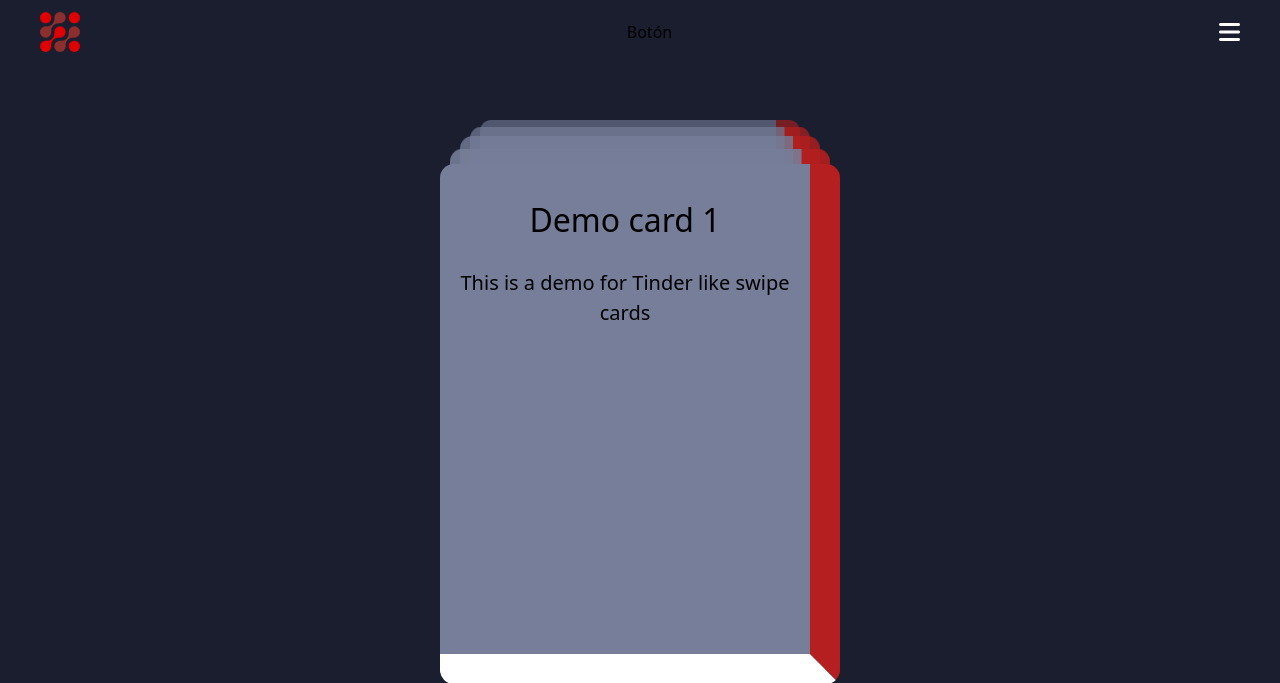
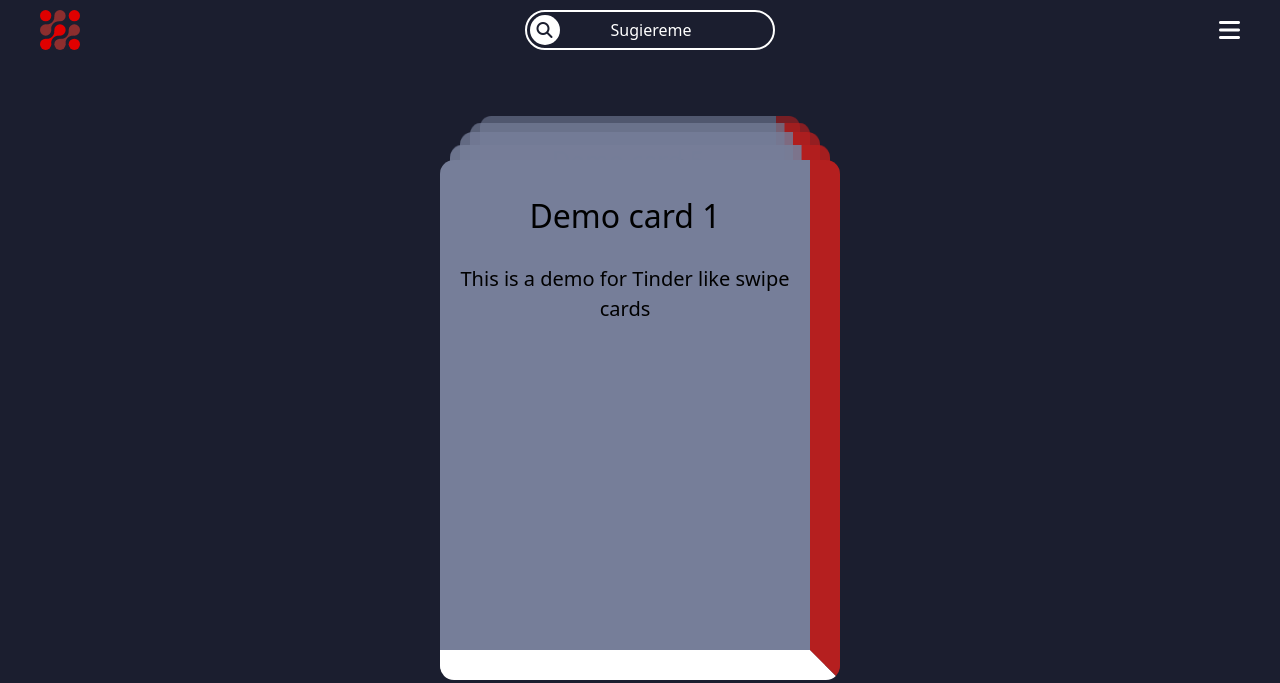
Before and after one commit to emmezita/RecomendIA, a Flask app: page /swipe in a window 1280 px wide. Shown: the top 683 px of the page. Run offline with Flask 3, Linux system fonts and the light colour scheme; some libraries are stand-ins or nearby versions.

Commit message:
Swipe terminado

```diff
--- a/app/static/css/swipe.css
+++ b/app/static/css/swipe.css
@@ -212,3 +212,29 @@
 .navbar__icon {
   color: #FFFFFF; /* Cambia este valor al color que desees */
 }
+
+.sugiereme-button {
+  background-color: transparent;
+  border-radius: 50px;
+  border: 2px solid #FFFFFF;
+  color: white;
+  width: 40vw;
+  height: 40px;
+  min-width: 160px;
+  max-width: 250px;
+  display: flex;
+  justify-content: space-between;
+  align-items: center;
+}
+
+.sugiereme-button .circular-icon {
+  margin-left: 3px;
+  background-color: #FFFFFF;
+  color: #1B1E2F;
+  border-radius: 50%;
+  width: 30px;
+  height: 30px;
+  display: flex;
+  justify-content: center;
+  align-items: center;
+}
--- a/app/static/src/main.css
+++ b/app/static/src/main.css
@@ -992,10 +992,6 @@ select {
   justify-content: center;
 }
 
-.justify-between {
-  justify-content: space-between;
-}
-
 .space-y-4 > :not([hidden]) ~ :not([hidden]) {
   --tw-space-y-reverse: 0;
   margin-top: calc(1rem * calc(1 - var(--tw-space-y-reverse)));
@@ -1010,10 +1006,6 @@ select {
 
 .rounded-3xl {
   border-radius: 1.5rem;
-}
-
-.rounded {
-  border-radius: 0.25rem;
 }
 
 .border {
@@ -1041,20 +1033,6 @@ select {
 .bg-white {
   --tw-bg-opacity: 1;
   background-color: rgb(255 255 255 / var(--tw-bg-opacity));
-}
-
-.bg-blue-500 {
-  --tw-bg-opacity: 1;
-  background-color: rgb(59 130 246 / var(--tw-bg-opacity));
-}
-
-.bg-gray-200 {
-  --tw-bg-opacity: 1;
-  background-color: rgb(229 231 235 / var(--tw-bg-opacity));
-}
-
-.p-4 {
-  padding: 1rem;
 }
 
 .px-16 {
@@ -1085,16 +1063,6 @@ select {
 .py-6 {
   padding-top: 1.5rem;
   padding-bottom: 1.5rem;
-}
-
-.px-4 {
-  padding-left: 1rem;
-  padding-right: 1rem;
-}
-
-.py-2 {
-  padding-top: 0.5rem;
-  padding-bottom: 0.5rem;
 }
 
 .pl-12 {
--- a/app/templates/swipe.html
+++ b/app/templates/swipe.html
@@ -17,7 +17,17 @@
       <div class="navbar__item navbar__item--left">
       <img class="logo" src="{{ url_for('static', filename='images/logo.svg') }}" alt="Your Company">        </div>
       <div class="navbar__item navbar__item--center">
-        <button class="navbar__button">Botón</button>
+        <button class="sugiereme-button">
+          <div class="circular-icon">
+            <i class="fa fa-magnifying-glass" ></i>
+          </div>
+          <p>
+            Sugiereme
+          </p>
+          <div class="circular-icon" style="visibility: hidden; margin-left: 0px;">
+            <i class="fa fa-magnifying-glass" ></i>
+          </div>
+        </button>
       </div>
       <div class="navbar__item navbar__item--right">
         <i class="fa fa-bars navbar__icon"></i>
```
